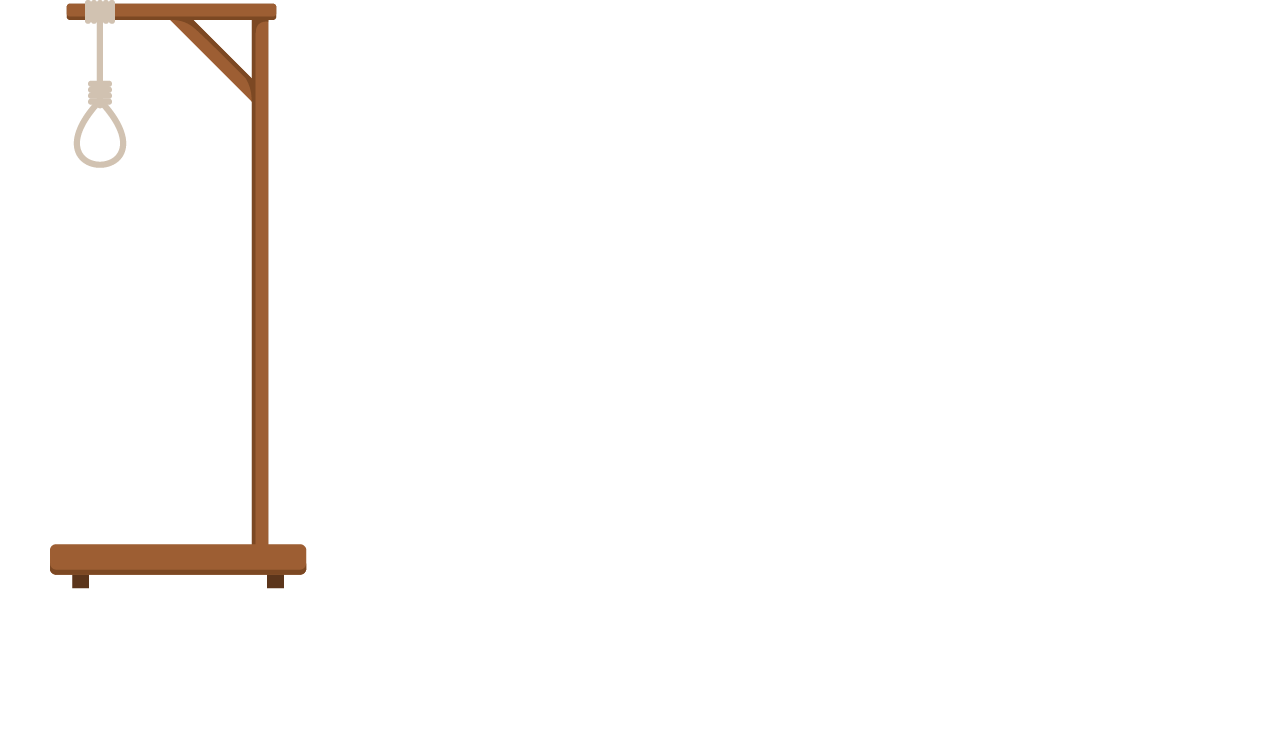
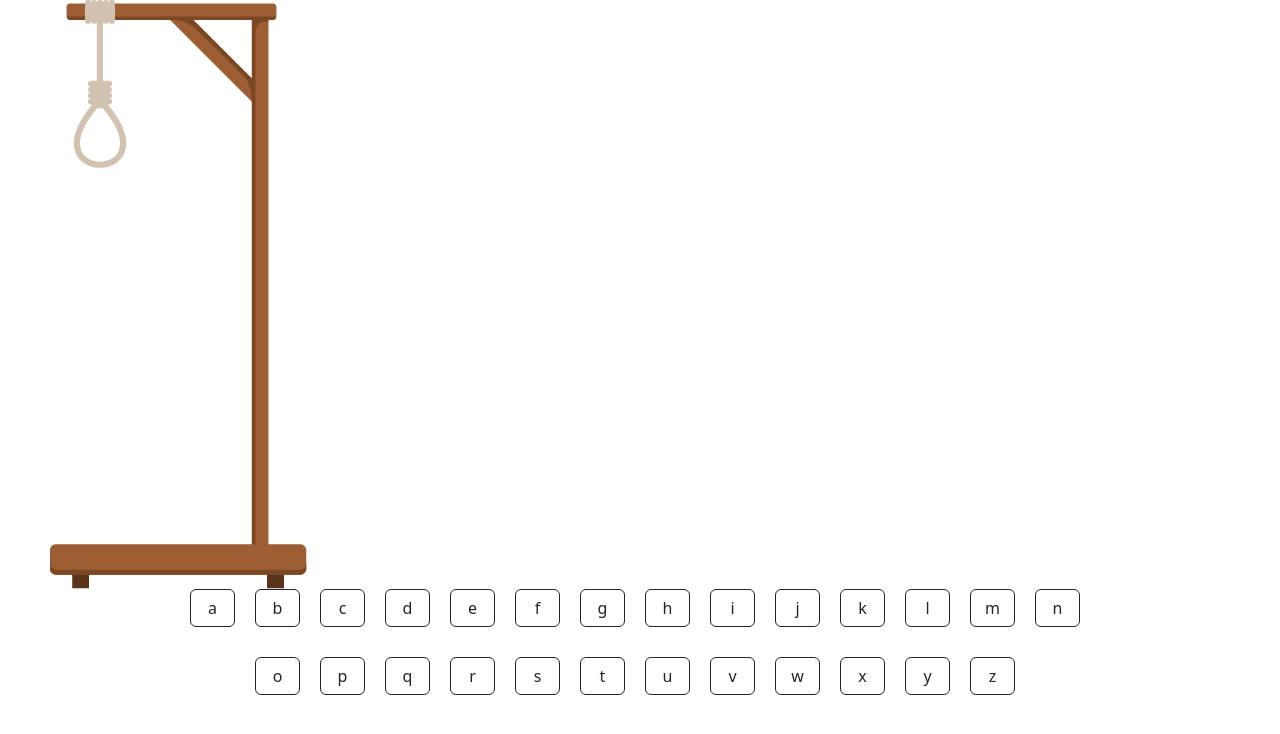
Before and after one commit to doylelete001/Forca-Senac, a plain HTML site: page index.html in a window 1280 px wide. Drawn offline with nearby package versions, Linux system fonts and the light colour scheme.

Commit message:
nao solucionamos o problema ainda

```diff
--- /dev/null
+++ b/Banco de dados/conexao.js
@@ -0,0 +1,17 @@
+var conexaomysql =require('mysql')
+ export var con= conexaomysql.createConnection({
+    host: 'localhost',
+    user: 'root' ,
+    password: '',
+    database: 'words'
+})
+ export function query(){
+con.connect(function(err){
+    if(err)throw err;
+    con.query('SELECT COUNT * FROM words',function (err,result,fields){
+        if(err) throw err;
+        return result;
+      //console.log(count)
+    })
+})
+}
--- /dev/null
+++ b/Banco de dados/package.json
@@ -0,0 +1,5 @@
+{
+  "dependencies": {
+    "mysql": "^2.18.1"
+  }
+}
--- /dev/null
+++ b/conexao.js
@@ -0,0 +1,11 @@
+var conexaomysql =require('mysql')
+var con= mysql.createConection({
+    host: 'localhost',
+    user: 'root' ,
+    password: '',
+})
+con.connect(function(err){
+    if(err){throw err;
+        console.log('conectado');
+    }
+})
--- a/index.html
+++ b/index.html
@@ -8,6 +8,7 @@
     <meta http-equiv="X-UA-Compatible" content="IE=edge">
     <meta name="viewport" content="width=device-width, initial-scale=1.0">
     <title>Document</title>
+    <link rel="stylesheet" href="style.css">
 </head>
 
 <body>
@@ -37,14 +38,19 @@
     <div id="word">
 
     </div>
-    <div id="keyboard" class="row">
+    <div class="seguradora">
+    <div id="keyboard" class="">
 
     </div>
+
+    <div id="keyboard2" class="">
+
+    </div>
+</div>
 <div id="buttons">
 
-
 </div>
-<script src="Untitled-1.js"></script>
+<script src="index.js"></script>
 </body>
 
 </html>
--- a/index.js
+++ b/index.js
@@ -1,20 +1,38 @@
-    var keys=['a','b','c','d','e','f','g'
-    ,'h','i','j','k','l','m','n','o','p',
-    'q','r','s','t','u','v','w','x','y','z','ç']
+//import {con,query }from 'db/conexao.js'
+var keys = ['a', 'b', 'c', 'd', 'e', 'f', 'g'
+    , 'h', 'i', 'j', 'k', 'l', 'm', 'n', 'o', 'p',
+    'q', 'r', 's', 't', 'u', 'v', 'w', 'x', 'y', 'z', 'ç']
 
-    var letras = keys.length
+var letras = keys.length
 
-    for (var i=0; i < letras; i++){
-        var divb =document.createElement('div')
+    for (var i = 0; i < 14; i++) {
+        var divb = document.createElement('div')
         document.getElementById('keyboard').appendChild(divb)
         divb.setAttribute('id', i)
-        var button= document.createElement('button')
+        var button = document.createElement('button')
         document.getElementById(i).appendChild(button)
-        button.setAttribute('value',keys[i])
+        button.setAttribute('value', keys[i])
         button.innerHTML = keys[i]
+        divb.setAttribute('class', 'div1')
+        button.setAttribute('class', 'btn btn-outline-dark')
+        button.setAttribute('type', 'button')
+        button.style.width = '45px'
+        button.style.marginLeft = "-10px"
+    }
+    for (var i = 14; i < 26; i++) {
+        var divb = document.createElement('div')
+        document.getElementById('keyboard2').appendChild(divb)
+        divb.setAttribute('id', i)
+        var button = document.createElement('button')
+        document.getElementById(i).appendChild(button)
+        button.setAttribute('value', keys[i])
+        button.innerHTML = keys[i]
+        divb.setAttribute('class', 'div2')
+        button.setAttribute('class', 'btn btn-outline-dark')
+        button.setAttribute('type', 'button')
+        button.style.width = '45px'
+        button.style.marginLeft = "-10px"
 
-        divb.setAttribute('class','col')
-        button.setAttribute('class','btn btn-outline-primary')
-        button.setAttribute('type','button')
-        button.style.width= '45px'
+
     }
+document.getElementById('buttons').innerHTML=result
--- /dev/null
+++ b/style.css
@@ -0,0 +1,18 @@
+.seguradora{
+    display: flex;
+    flex-direction: column;
+    justify-content: center;
+    align-items: center;
+    gap: 30px;
+
+
+}
+#keyboard{
+    display: flex;
+    gap: 30px;
+
+}
+#keyboard2{
+display: flex;
+gap: 30px;
+}
```
Also changed, not shown: 1 other file.
